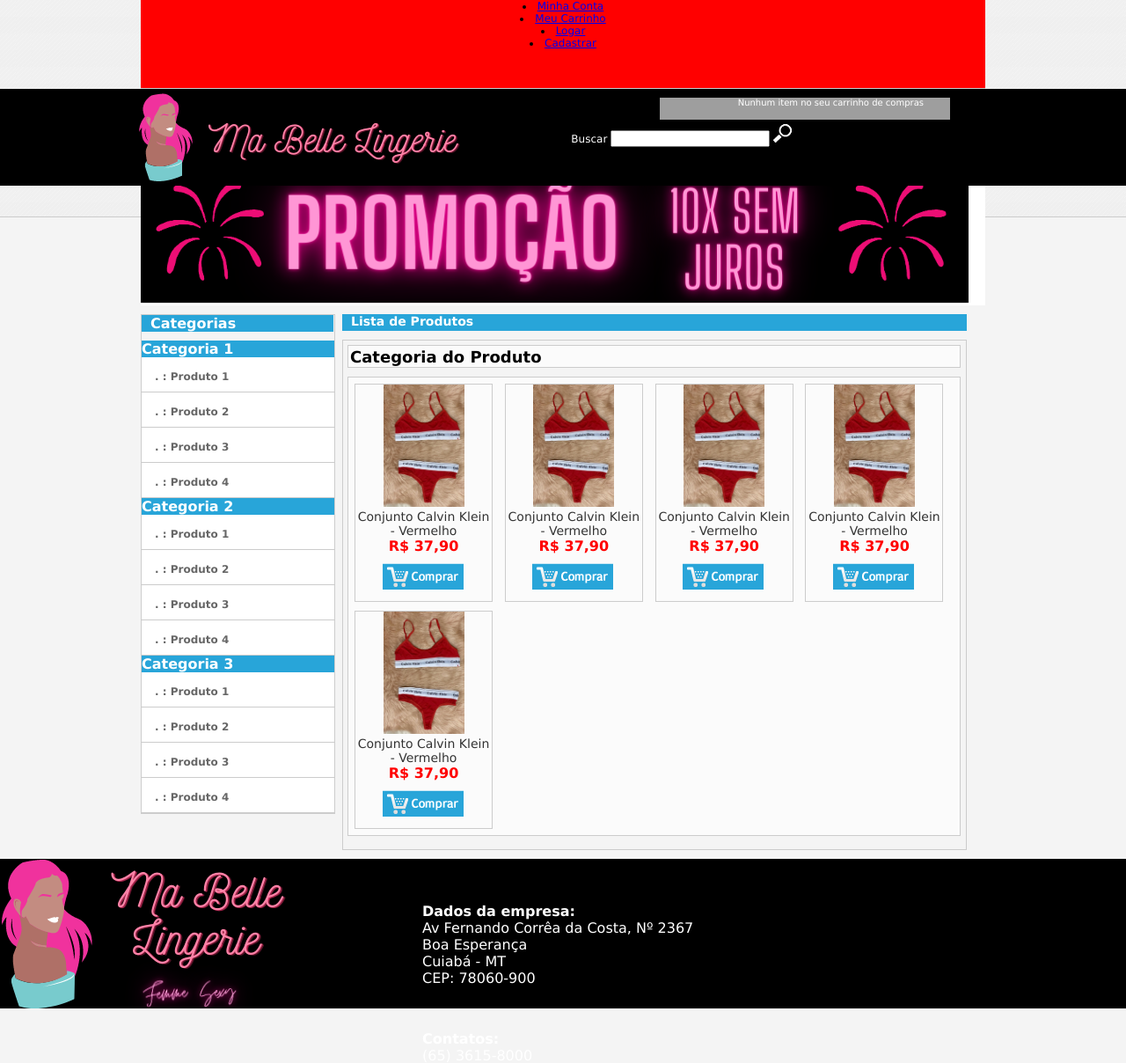
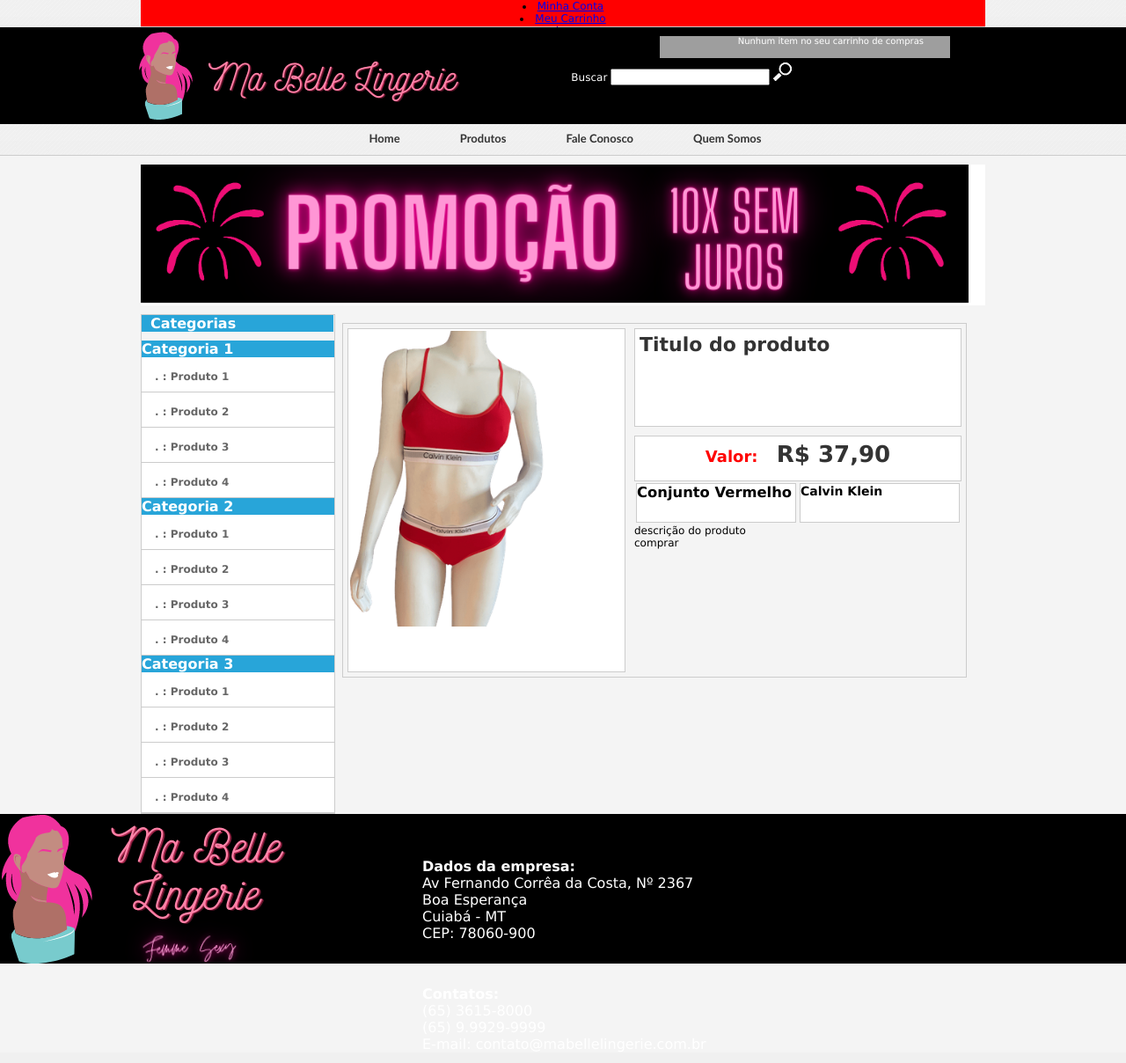
Before and after one commit to Wanderson-A-Timoteo/Ma-Belle-Lingerie, a PHP site: page / in a window 1280 px wide. Shown: the top 1208 px of the page at 88% size. Run offline with PHP 8.4, Linux system fonts and the light colour scheme; grey boxes are pictures that could not be loaded.

Commit message:
add detalhe.ph que mostrará as informações do produto

```diff
--- a/css/css.css
+++ b/css/css.css
@@ -35,7 +35,7 @@ body {
 
 #menu-cima {
     width: 960px;
-    height: 100px;
+    height: 30px;
     border-bottom: 1px solid #ccc;
     background: red;
     margin: 0 auto;
@@ -237,6 +237,7 @@ body {
   width: 698px;
   height: auto;
   border: solid 1px #ccc;
+  float: left;
 }
 
 .vitrine h2{
@@ -321,3 +322,76 @@ body {
 .limpa {
   clear: both;
 }
+
+#cx-img-produto {
+  width: 310px;
+  height: 385px;
+
+  border: solid 1px #ccc;
+  padding: 2px;
+  background: #FFF;
+  margin-right: 10px;
+  float: left;
+}
+
+#cx-img-produto img {
+  border: 0;
+}
+
+#cx-titulo-produto {
+  width: 370px;
+  height: 110px;
+  float: left;
+  border: solid 1px #ccc;
+  background: #FFF;
+}
+
+#cx-titulo-produto h1{
+  padding: 5px;
+}
+
+#cx-titulo-produto a{
+  color: #333;
+  font-size:22px
+}
+
+#cx-titulo-produto a:hover{
+  color: red;
+}
+
+#cx-preco-produto {
+  width: 370px;
+  height: 45px;
+  float: left;
+  border: solid 1px #ccc;
+  margin-top: 10px;
+  text-align: center;
+  padding-top: 5px;
+  background: #FFF;
+}
+
+#cx-preco-produto strong{
+  color: #333;
+  font-size: 26px;
+  margin-left: 15px;
+}
+
+#cx-preco-produto span{
+  color: #FF0000;
+  font-size: 18px;
+}
+
+.modelo-fabricante{
+  width: 180px;
+  height: 43px;
+  border: solid 1px #ccc;
+  float: left;
+  margin-top: 10px;
+  background: #FFF;
+  font-size: 14px;
+  margin: 2px;
+}
+
+.modelo-fabricante h3{
+  background: url();
+}
--- /dev/null
+++ b/detalhe.php
@@ -0,0 +1,63 @@
+<div id="corpo-loja">
+    <aside class="banner">
+        <img src="imagens/banner-meio-promocao.png" alt="Banner de Promoção">
+    </aside>
+
+    <section class="categorias">
+        <h2 class="fundo_azul"> Categorias </h2>
+        <nav>
+            <ul class="fundo_azul">
+                <li><a href="#"> Categoria 1 </a></li>
+                    <ul>
+                        <li><a href="">. : Produto 1</a></li>
+                        <li><a href="">. : Produto 2</a></li>
+                        <li><a href="">. : Produto 3</a></li>
+                        <li><a href="">. : Produto 4</a></li>
+                    </ul>
+
+                <li><a href="#"> Categoria 2 </a></li>
+                    <ul>
+                        <li><a href="">. : Produto 1</a></li>
+                        <li><a href="">. : Produto 2</a></li>
+                        <li><a href="">. : Produto 3</a></li>
+                        <li><a href="">. : Produto 4</a></li>
+                    </ul>
+
+                <li><a href="#"> Categoria 3 </a></li>
+                    <ul>
+                        <li><a href="">. : Produto 1</a></li>
+                        <li><a href="">. : Produto 2</a></li>
+                        <li><a href="">. : Produto 3</a></li>
+                        <li><a href="">. : Produto 4</a></li>
+                    </ul>
+            </ul>
+        </nav>
+    </section>
+
+    <div id="lado-direito">
+        <section class="vitrine">
+            <div id="cx-img-produto">
+                <a href="#"> <img src="imagens/conjunto-vermelho.png" alt="Conjunto Vermelho Calvin Klein"></a>
+            </div>
+            <div id="cx-titulo-produto">
+                <h1> <a href="">Titulo do produto</a> </h1>
+            </div>
+            <div id="cx-preco-produto">
+                <span> Valor: </span> <strong> R$ 37,90 </strong>
+            </div>
+            <div class="modelo-fabricante">
+                <h3> Conjunto Vermelho </h3>
+            </div>
+            <div class="modelo-fabricante">
+                <h4> Calvin Klein </h4>
+            </div>
+            <div id="descricao-rapida">
+                descrição do produto
+            </div>
+            <div id="comprar-produto">
+                comprar
+            </div>
+
+        </section>
+    </div>
+</div>
--- a/index.php
+++ b/index.php
@@ -13,7 +13,7 @@
       </section><!-- Fim topo-->
 
       <section id="corpo">
-        <?php include_once("home.php"); ?>
+        <?php include_once("detalhe.php"); ?>
       </section ><!-- Fim corpo-->
 
       <footer  id="rodape">
```
Also changed, not shown: imagens/conjunto-vermelho.png (added).
